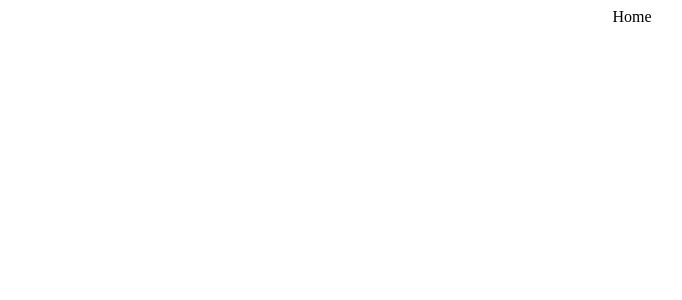
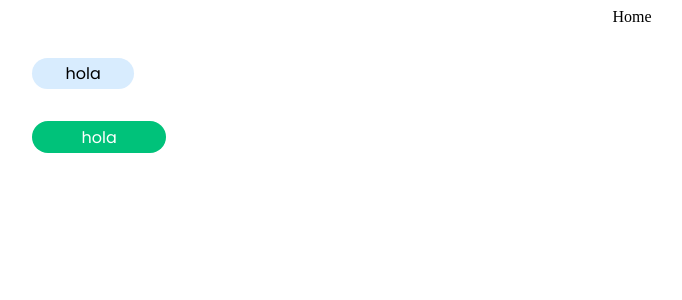
Before and after one commit to factoriaf5-p52/front-recette-social-recetasreactivas, a React (Create React App) app: page /Home in a window 1280 px wide. Shown: the top 300 px of the page, without its empty margins (8-690 px from the left). Built offline with nearby package versions, Linux system fonts and the light colour scheme.

Commit message:
components chips added

```diff
--- a/src/Pages/Home/Home.tsx
+++ b/src/Pages/Home/Home.tsx
@@ -1,4 +1,7 @@
-import { HomeStyle } from './HomeStyle'
+import { ChipClearStyle} from '../../components/elements/Chips/ChipClear/chipClearStyle'
+import { ChipGreenStyle } from '../../components/elements/Chips/ChipGreen/chipGreenStyle'
+
+import { HomeStyle } from './homeStyle'
 
 const Home = () =>  {
 
@@ -6,6 +9,12 @@ const Home = () =>  {
     <>
     <HomeStyle>Home
     </HomeStyle>
+    <ChipClearStyle>
+            hola
+    </ChipClearStyle>
+    <ChipGreenStyle>
+            hola
+    </ChipGreenStyle>
     </>
     )
 
--- /dev/null
+++ b/src/components/elements/Chips/ChipClear/chipClearStyle.tsx
@@ -0,0 +1,15 @@
+import styled from "styled-components";
+
+
+export const ChipClearStyle = styled.div`
+    background:var(--color-white-primary);
+    margin:2em;
+    padding:0.2em;
+    border-radius:40px;
+    width: 6em;
+    font-family: Poppins;
+
+    p{
+        color:black;
+    }
+`
--- /dev/null
+++ b/src/components/elements/Chips/ChipGreen/chipGreenStyle.tsx
@@ -0,0 +1,17 @@
+import styled from "styled-components";
+
+export const ChipGreenStyle = styled.div`
+    background:var(--color-highlights);
+    margin:2em;
+    padding:0.2em;
+    border-radius:40px;
+    width: 8em;
+    color:white;
+    font-family: Poppins;
+
+
+    p{
+        color:var(--color-white-primary);
+
+    }
+`
--- a/src/components/elements/Chips/chipsStyle.tsx
+++ /dev/null
@@ -1,5 +0,0 @@
-import styled from "styled-components";
-
-export const ChipsStyle = styled.div`
-
-`
--- a/src/components/elements/index.tsx
+++ b/src/components/elements/index.tsx
@@ -1,5 +1,6 @@
 export { default as Button }  from './Button/Button';
-export { default as Chips } from './Chips/Chips';
+export { default as ChipClear } from './Chips/ChipClear/ChipClear';
+export { default as ChipGreen } from './Chips/ChipGreen/ChipGreen';
 export { default as FoodTypeCard } from './FoodTypeCard/FoodTypeCard';
 export { default as Input } from './Input/Input';
 export { default as RecipePicCard} from './RecipePicCard/RecipePicCard';
--- a/src/index.css
+++ b/src/index.css
@@ -1,4 +1,4 @@
-@import url('https://fonts.googleapis.com/css2?family=Ubuntu:wght@300;400;500;700&display=swap');
+@import url('https://fonts.googleapis.com/css2?family=Poppins:wght@300;400;500;700&display=swap');
 
 :root {
 --color-white-bg: #EAF6FF;
```
Also changed, not shown: src/components/elements/Chips/ChipClear/ChipClear.tsx (added, +12 -0 lines), src/components/elements/Chips/ChipGreen/ChipGreen.tsx (added, +12 -0 lines), src/components/elements/Chips/Chips.tsx (deleted, +0 -12 lines).
